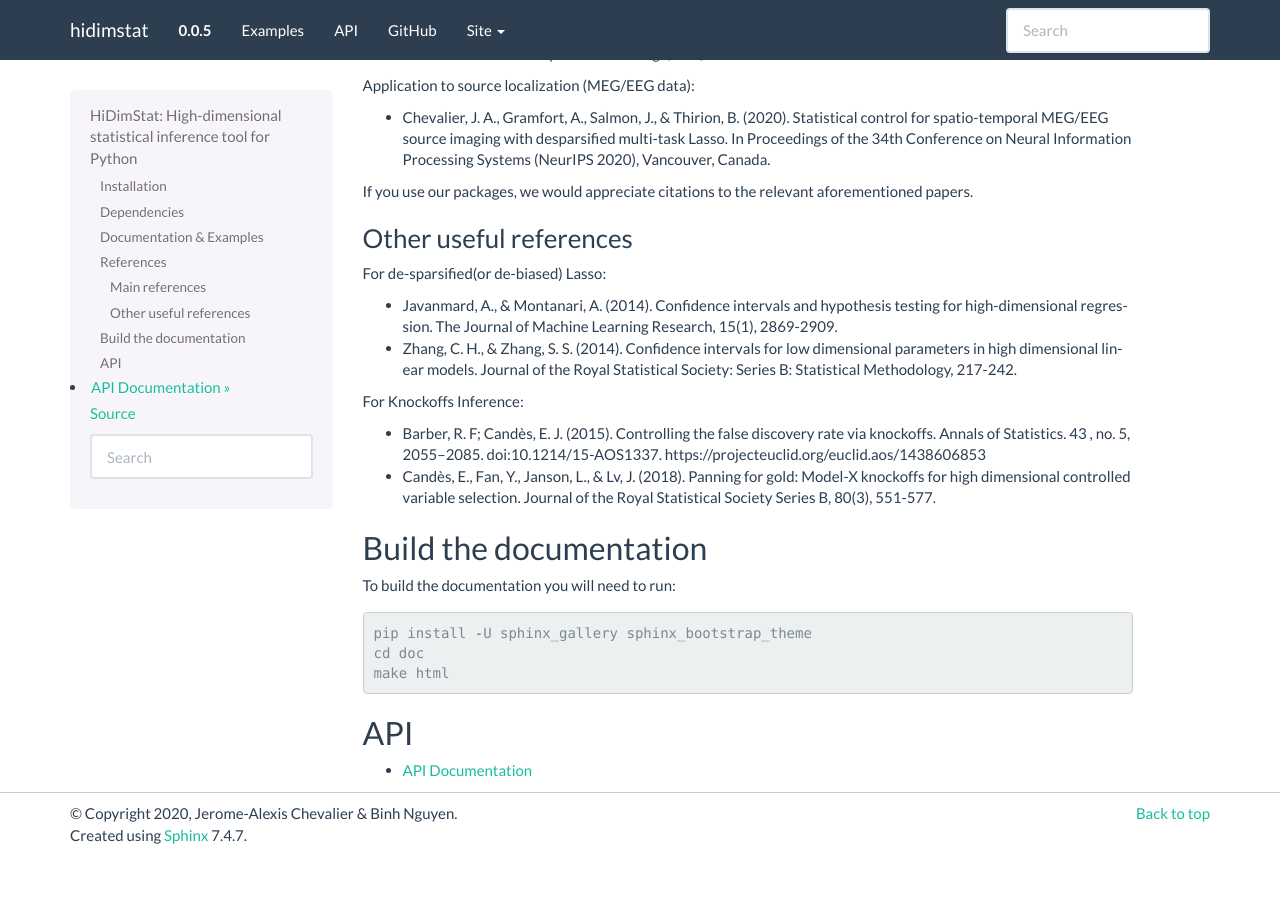
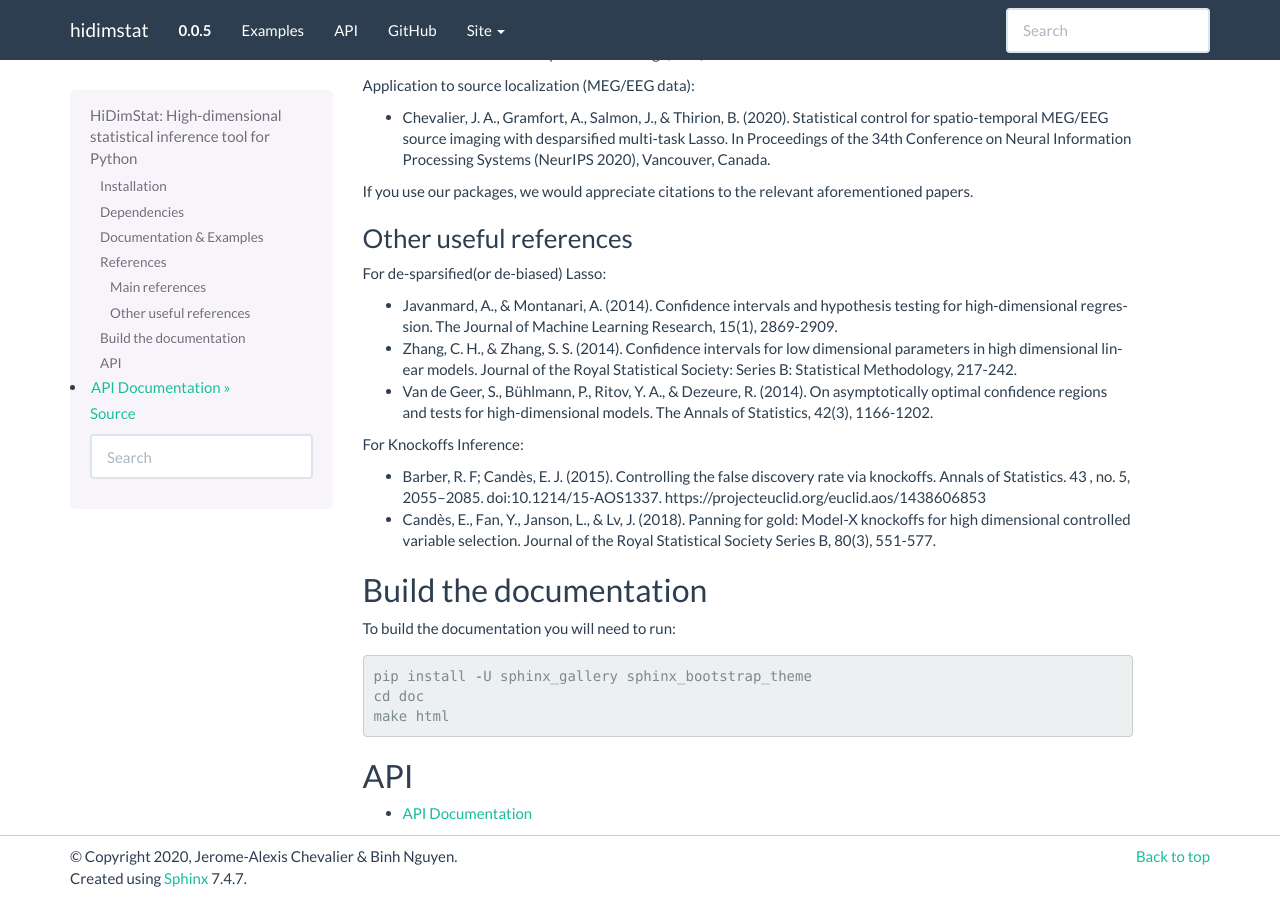
Before and after one commit to ja-che/hidimstat, a Sphinx documentation site: the page built from doc/index.rst, in a window 1280 px wide and 900 px high, scrolled down 1280 px. Built offline with Sphinx 7.4.7, drawn with Linux system fonts in a browser that asks for light colours; the version number is read from the project's files by our own code; before the commit the page ends 2137 px from its top, so only the background shows below that.

```diff
--- a/doc/index.rst
+++ b/doc/index.rst
@@ -106,6 +106,10 @@ For de-sparsified(or de-biased) Lasso:
   parameters in high dimensional linear models. Journal of the Royal
   Statistical Society: Series B: Statistical Methodology, 217-242.
 
+* Van de Geer, S., Bühlmann, P., Ritov, Y. A., & Dezeure, R. (2014). On
+  asymptotically optimal confidence regions and tests for high-dimensional
+  models. The Annals of Statistics, 42(3), 1166-1202.
+
 For Knockoffs Inference:
 
 * Barber, R. F; Candès, E. J. (2015). Controlling the false discovery rate
```
Also changed, not shown: README.md (+4 -0 lines).
